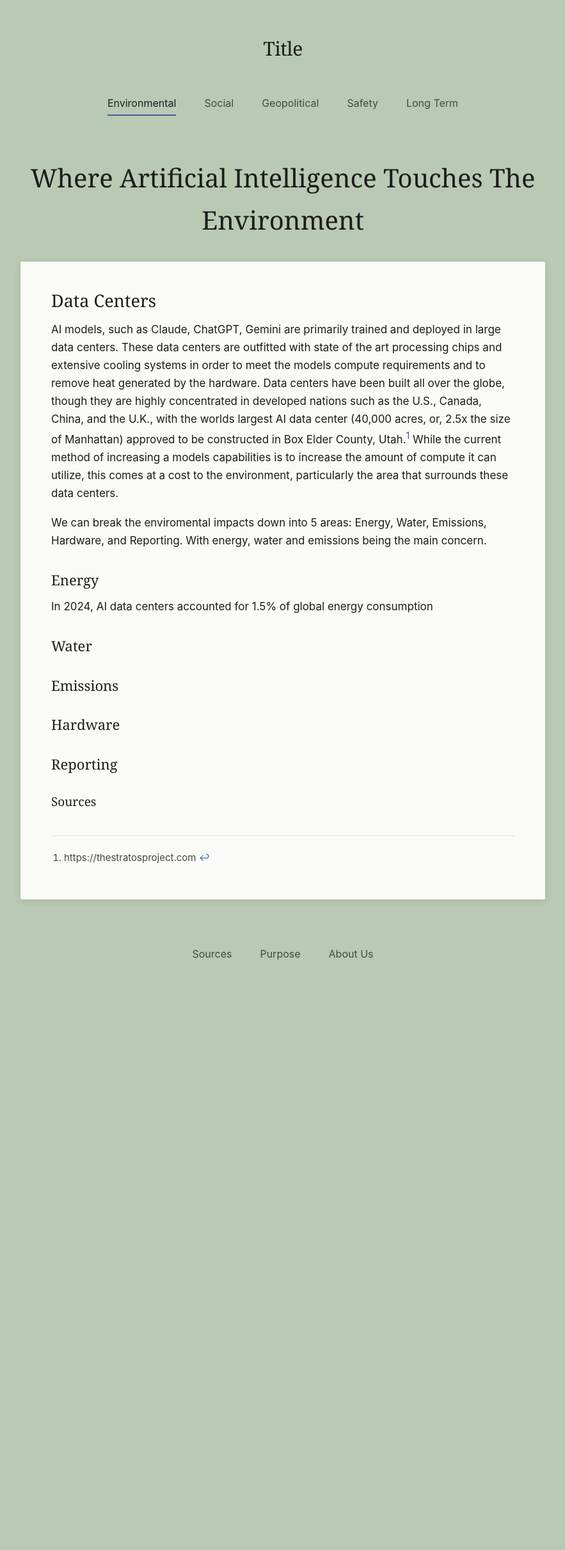
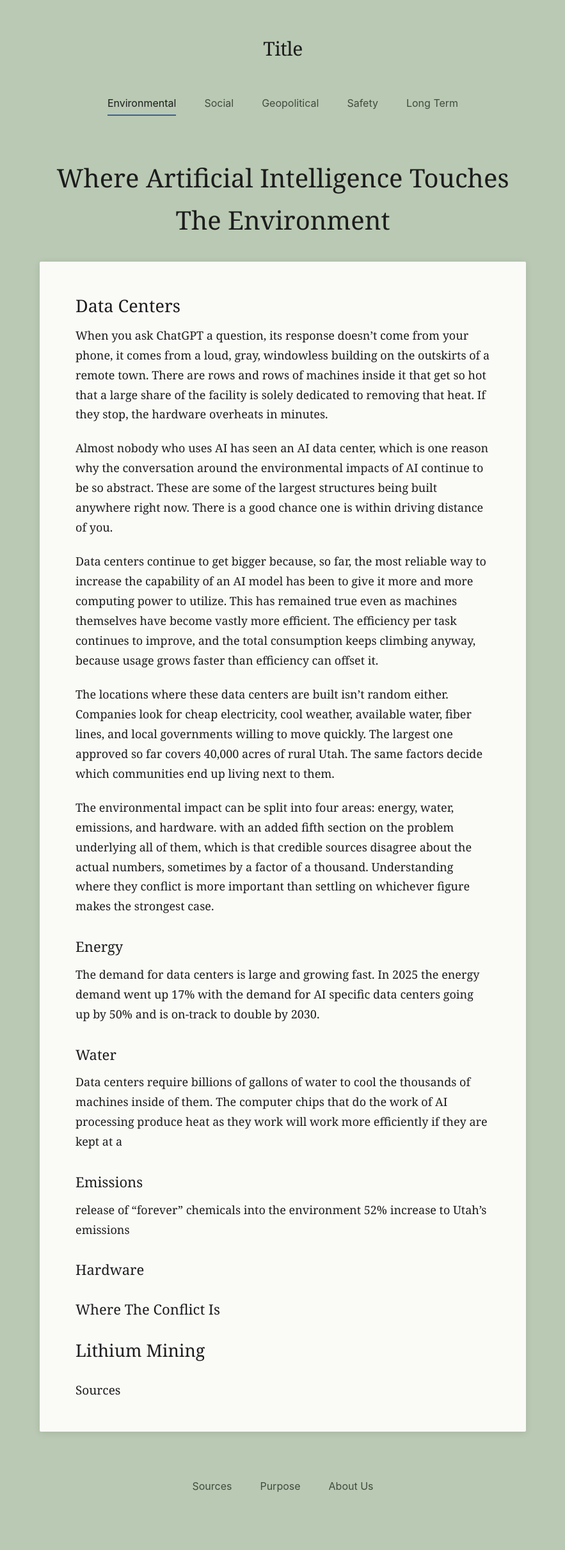
Before and after one commit to Jonesy37/phil4830-site, a Jekyll site: the page built from environmental.md, in a window 1280 px wide. Shown: the whole page at 64% size, without its empty margins (198-1081 px from the left). Built offline with Jekyll 4.4.1, drawn with Linux system fonts in a browser that asks for light colours; before the commit the page ends 1591 px from its top, so only the background shows below that.

Commit message:
Serif reading text, narrower column, and image support

```diff
--- a/environmental.md
+++ b/environmental.md
@@ -5,19 +5,30 @@ theme: green
 ---
 
 ## Data Centers
-AI models, such as Claude, ChatGPT, Gemini are primarily trained and deployed in large data centers. These data centers are outfitted with state of the art processing chips and extensive cooling systems in order to meet the models compute requirements and to remove heat generated by the hardware. Data centers have been built all over the globe, though they are highly concentrated in developed nations such as the U.S., Canada, China, and the U.K., with the worlds largest AI data center (40,000 acres, or, 2.5x the size of Manhattan) approved to be constructed in Box Elder County, Utah.[^1] While the current method of increasing a models capabilities is to increase the amount of compute it can utilize, this comes at a cost to the environment, particularly the area that surrounds these data centers.
+When you ask ChatGPT a question, its response doesn't come from your phone, it comes from a loud, gray, windowless building on the outskirts of a remote town. There are rows and rows of machines inside it that get so hot that a large share of the facility is solely dedicated to removing that heat. If they stop, the hardware overheats in minutes.
 
-We can break the enviromental impacts down into 5 areas: Energy, Water, Emissions, Hardware, and Reporting. With energy, water and emissions being the main concern.
+Almost nobody who uses AI has seen an AI data center, which is one reason why the conversation around the environmental impacts of AI continue to be so abstract. These are some of the largest structures being built anywhere right now. There is a good chance one is within driving distance of you.
+
+Data centers continue to get bigger because, so far, the most reliable way to increase the capability of an AI model has been to give it more and more computing power to utilize. This has remained true even as machines themselves have become vastly more efficient. The efficiency per task continues to improve, and the total consumption keeps climbing anyway, because usage grows faster than efficiency can offset it.
+
+The locations where these data centers are built isn't random either. Companies look for cheap electricity, cool weather, available water, fiber lines, and local governments willing to move quickly. The largest one approved so far covers 40,000 acres of rural Utah. The same factors decide which communities end up living next to them.
+
+The environmental impact can be split into four areas: energy, water, emissions, and hardware. with an added fifth section on the problem underlying all of them, which is that credible sources disagree about the actual numbers, sometimes by a factor of a thousand. Understanding where they conflict is more important than settling on whichever figure makes the strongest case.
 
 ### Energy
-In 2024, AI data centers accounted for 1.5% of global energy consumption
+The demand for data centers is large and growing fast. In 2025 the energy demand went up 17% with the demand for AI specific data centers going up by 50% and is on-track to double by 2030.
 ### Water
+Data centers require billions of gallons of water to cool the thousands of machines inside of them. The computer chips that do the work of AI processing produce heat as they work will work more efficiently if they are kept at a
 
 ### Emissions
+release of "forever" chemicals into the environment
+52% increase to Utah's emissions
 
 ### Hardware
 
-### Reporting
+### Where The Conflict Is
+
+## Lithium Mining
 
 #### Sources
 
--- a/styles.css
+++ b/styles.css
@@ -32,8 +32,11 @@ body {
   line-height: 1.65;
 }
 
+/* Narrowed from 820px so that reading text lands around 60 characters per
+   line. Long prose is easier to follow in a narrow column — the eye loses
+   its place travelling back along a very long line. */
 .page {
-  max-width: 820px;
+  max-width: 760px;
   margin: 0 auto;
 }
 
@@ -115,20 +118,29 @@ body {
    Content blocks
    ========================================================================== */
 
+/* Reading text is serif and a little larger than interface text, and the
+   column is held to roughly 65 characters. Long-form prose is easier to
+   read narrow than wide — the eye loses its place travelling back to the
+   start of a very long line. Menus and the tagline stay sans-serif, so
+   navigation still reads as navigation rather than as part of the essay. */
 .block {
   margin: 0 0 32px;
-  padding: 44px 48px;
+  padding: 52px 56px;
   background: var(--block-bg);
   border-radius: 2px;
   box-shadow: 0 2px 12px rgba(0, 0, 0, 0.10);
+  font-family: var(--font-serif);
+  font-size: 18px;
+  line-height: 1.72;
 }
+
 
 .block:last-child {
   margin-bottom: 0;
 }
 
 .block p {
-  margin: 0 0 18px;
+  margin: 0 0 22px;
 }
 
 .block p:last-child {
@@ -277,3 +289,35 @@ body {
      5.30:1. Slightly green-tinted so it sits with the background. */
   --text-muted: #414A3F;
 }
+
+/* ==========================================================================
+   Images
+
+   Written in a page as:   ![Description of the photo](images/filename.jpg)
+   With a caption, put an italic line directly underneath:
+                           *Photo: photographer / source*
+   ========================================================================== */
+
+/* An image on its own line fills the width of the reading column. */
+.block p:has(> img) {
+  margin: 34px 0;
+}
+
+.block img {
+  display: block;
+  width: 100%;
+  height: auto;
+  border-radius: 2px;
+}
+
+/* An italic line written directly under an image becomes its caption.
+   Markdown keeps the two in the same paragraph, which is what we want. */
+.block p > img + em {
+  display: block;
+  margin-top: 10px;
+  color: var(--text-muted);
+  font-family: var(--font-sans);
+  font-size: 14px;
+  font-style: normal;
+  line-height: 1.5;
+}
```
Also changed, not shown: README.md, images/sample-placeholder.svg (added).
